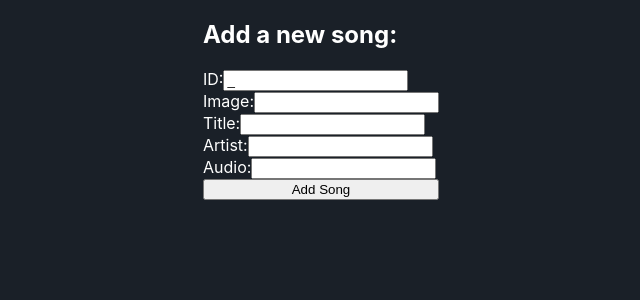
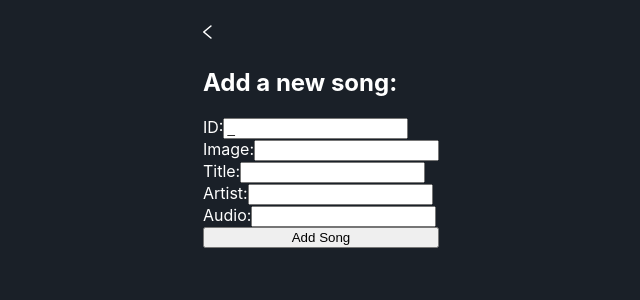
Before and after one commit to fre-ben/nukebox, a Next.js app: page /add in a window 1280 px wide. Shown: the top 300 px of the page, without its empty margins (319-959 px from the left). Built offline with nearby package versions, Linux system fonts and the light colour scheme.

Commit message:
:sparkles: Add back button to Add Song page

```diff
--- /dev/null
+++ b/components/AddPageHeader.tsx
@@ -0,0 +1,14 @@
+import styles from "../styles/SongPage.module.css";
+
+export default function AddPageHeader() {
+  const goBack = () => {
+    history.back();
+  };
+
+  return (
+    <div className={styles.header}>
+      <img src="/arrow-left.svg" onClick={goBack} />
+      <span></span>
+    </div>
+  );
+}
--- a/pages/add.tsx
+++ b/pages/add.tsx
@@ -1,9 +1,12 @@
+import React from "react";
+import AddPageHeader from "../components/AddPageHeader";
 import AddSongForm from "../components/AddSongForm";
 import styles from "../styles/Add.module.css";
 
 export default function Add() {
   return (
     <div className={styles.container}>
+      <AddPageHeader />
       <h2>Add a new song:</h2>
       <AddSongForm />
     </div>
--- a/server/db.json
+++ b/server/db.json
@@ -27,13 +27,6 @@
       "title": "Carrion",
       "artist": "Parkway Drive",
       "audioSrc": "https://files.freemusicarchive.org/storage-freemusicarchive-org/music/KBOO/The_Underscore_Orkestra/No_Money_No_Honey_All_We_Got_Is_Us/The_Underscore_Orkestra_-_02_-_Blue_Draggish.mp3"
-    },
-    {
-      "id": "dampf_hansfranz",
-      "imgSrc": "Image",
-      "title": "HansFranz",
-      "artist": "Dampf",
-      "audioSrc": "bla"
     }
   ]
 }
```
